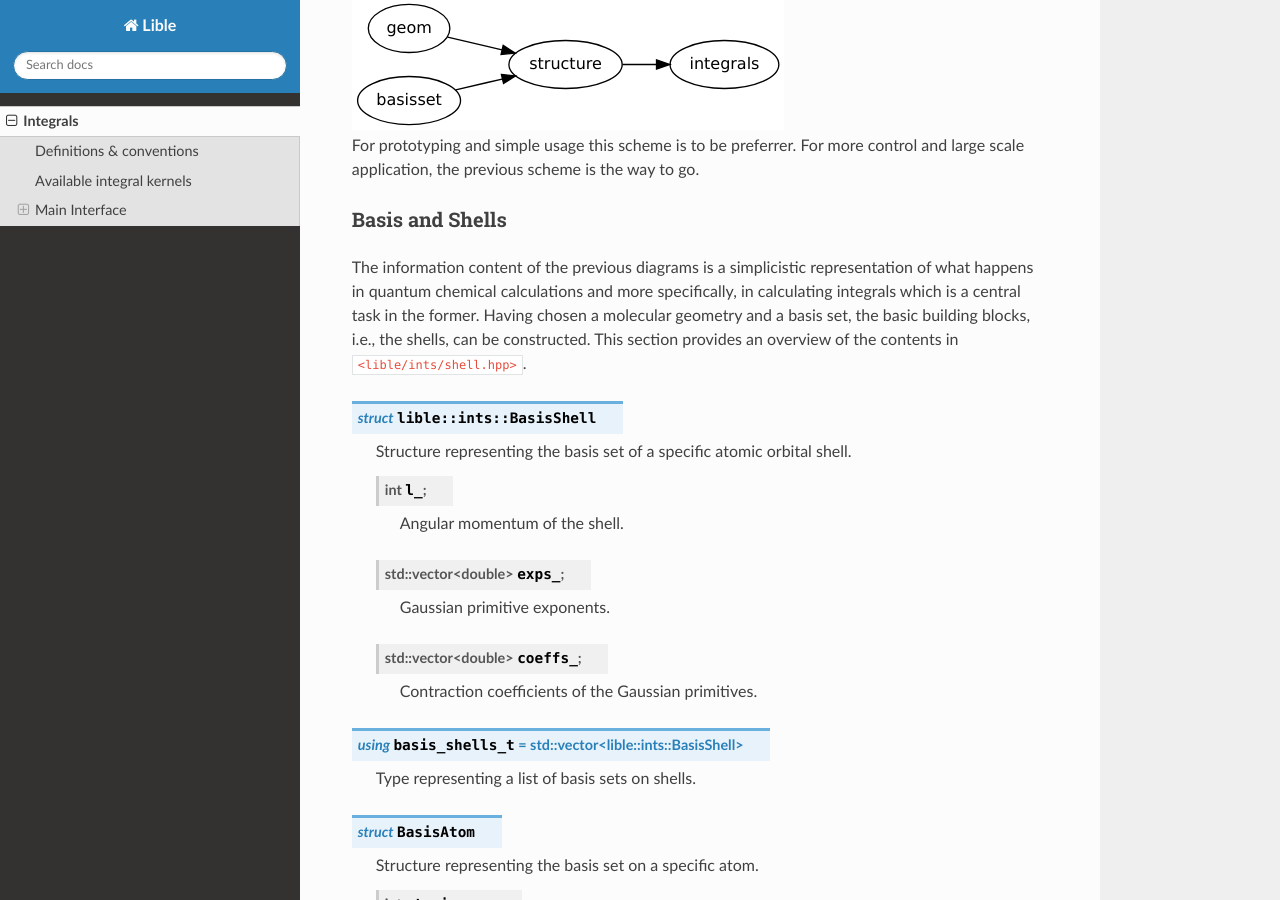
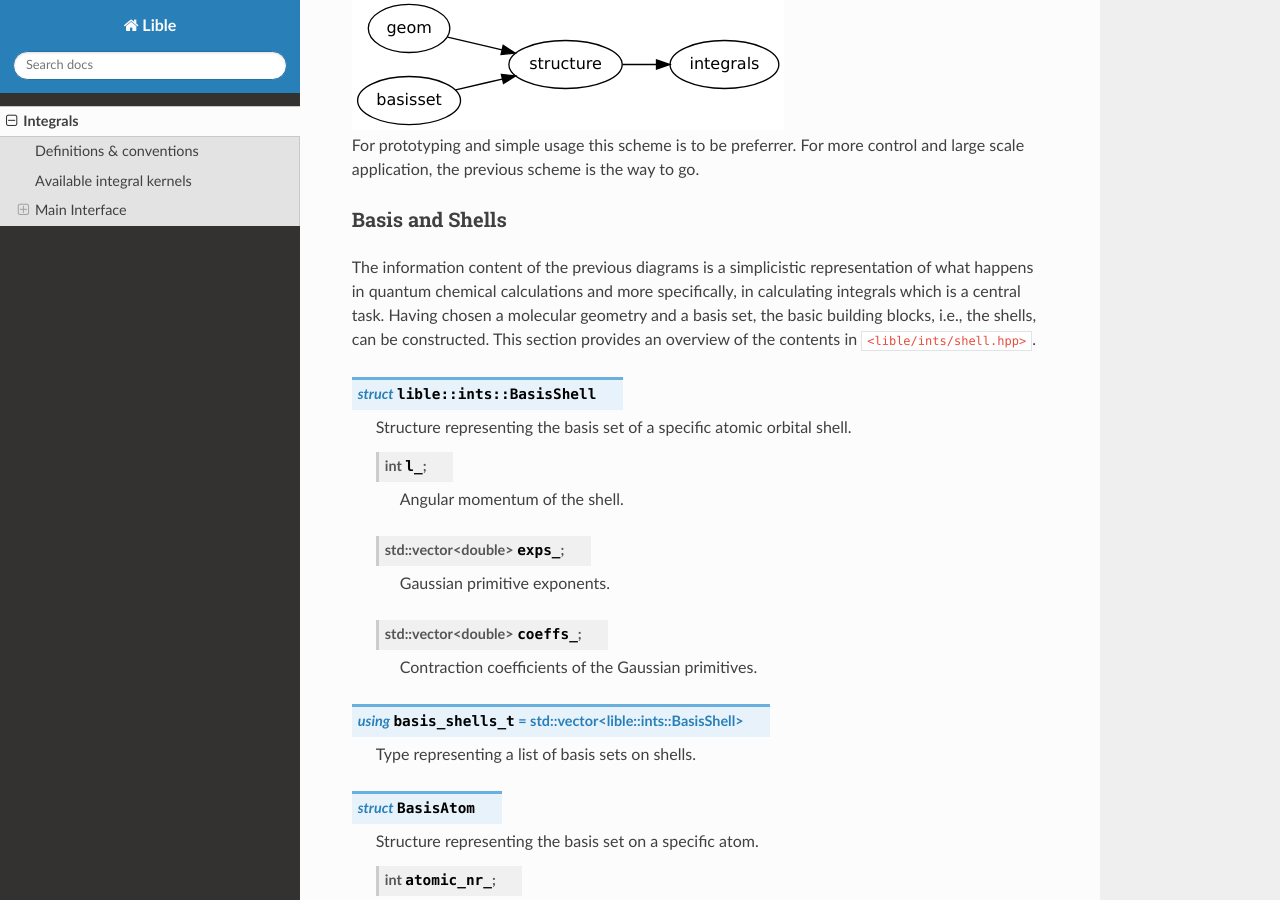
Before and after one commit to MihkuU/Lible, a Sphinx documentation site: the page built from docs/integrals.rst, in a window 1280 px wide and 900 px high, scrolled down 4181 px. Built offline with Sphinx 7.4.7 and the Read the Docs theme 3.1.0, drawn with Linux system fonts in a browser that asks for light colours.

```diff
--- a/docs/integrals.rst
+++ b/docs/integrals.rst
@@ -252,8 +252,8 @@
 
 The information content of the previous diagrams is a simplicistic representation of what happens
 in quantum chemical calculations and more specifically, in calculating integrals which is a central
-task in the former. Having chosen a molecular geometry and a basis set, the basic building blocks,
-i.e., the shells, can be constructed. This section provides an overview of the contents in
+task. Having chosen a molecular geometry and a basis set, the basic building blocks, i.e., the
+shells, can be constructed. This section provides an overview of the contents in
 ``<lible/ints/shell.hpp>``.
 
 .. cpp:struct:: lible::ints::BasisShell
```
Also changed, not shown: 1 other file.
